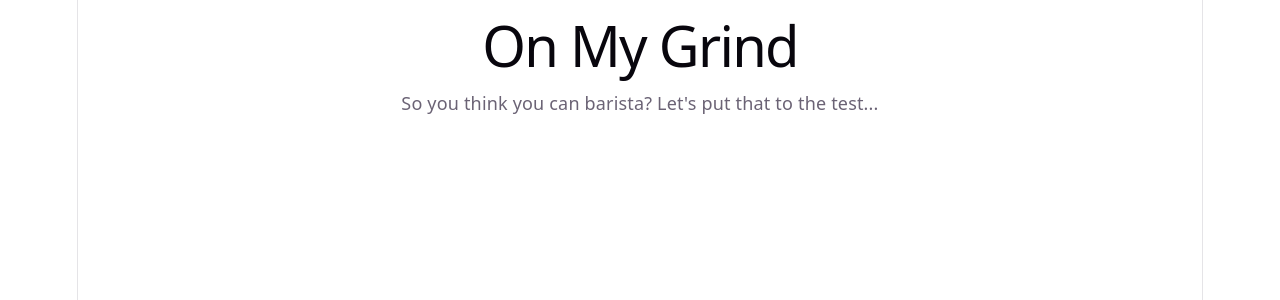
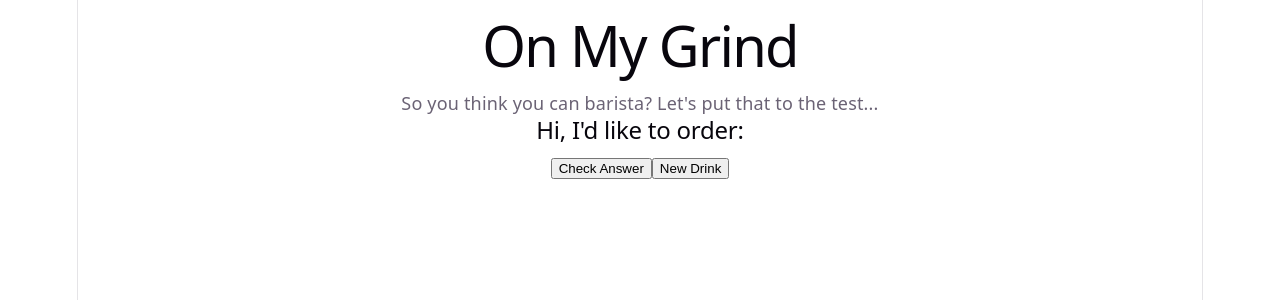
Before and after one commit to bagheeraja/web102_lab03_on_my_grind, a React (Vite) app: page / in a window 1280 px wide. Shown: the top 300 px of the page. Built offline with nearby package versions, Linux system fonts and the light colour scheme.

Commit message:
BaristaForm ingredient categories and ingredient options created

```diff
--- a/src/components/BaristaForm.jsx
+++ b/src/components/BaristaForm.jsx
@@ -1,9 +1,46 @@
 import { useState } from "react";
 const BaristaForm = () => {
 
+    const [inputs, setInputs] = useState({
+        'temperature': '',
+        'milk': '',
+        'syrup': '',
+        'blended': '',
+    });
+
+    const ingredients = {
+        'temperature' : ['hot', 'lukewarm', 'cold'],
+        'syrup': ['mocha', 'vanilla', 'toffee', 'maple', 'caramel', 'other', 'none'],
+        'milk': ['cow', 'oat', 'goat', 'almond', 'none'],
+        'blended': ['yes', 'turbo', 'no']
+    }
+
+    const onNewDrink = () => {
+
+    }
+
+    const onCheckAnswer = () => {
+
+    }
+
     return (
         <div>
+            <h2>Hi, I'd like to order:</h2>
 
+            <form>
+
+            </form>
+            <button
+                className="button submit"
+                onClick={onCheckAnswer}>
+                    Check Answer
+            </button>
+
+            <button
+                className="button submit"
+                onClick={onNewDrink}>
+                    New Drink
+            </button>
         </div>
     )
 
```
